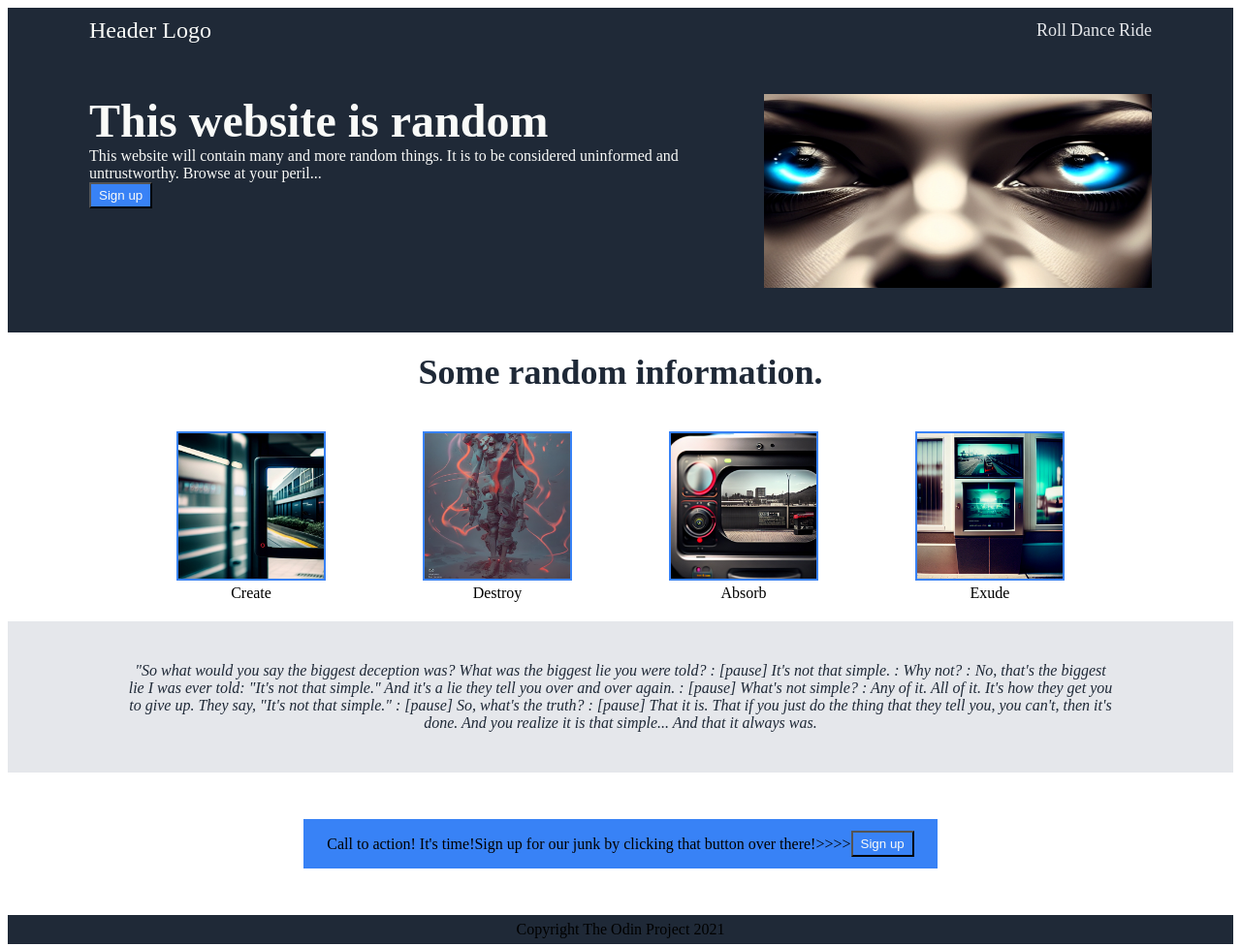
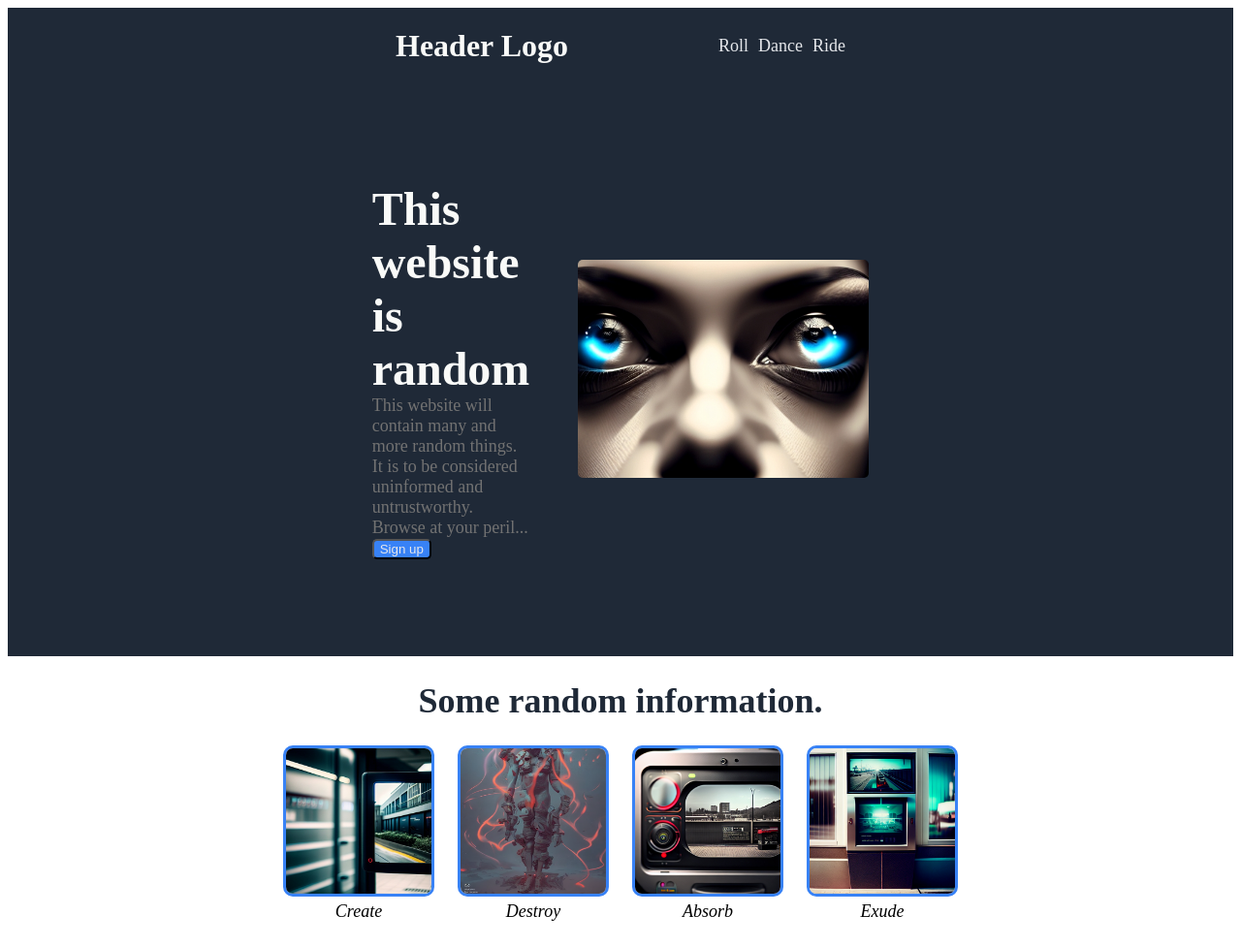
Before and after one commit to sk-rw/OdinProjectLandingPage, a plain HTML site: page index.html in a window 1280 px wide. Shown: the top 977 px of the page at 97% size. Drawn offline with Linux system fonts and the light colour scheme.

Commit message:
Reformat/Add css|Complete project

```diff
--- a/index.html
+++ b/index.html
@@ -5,13 +5,14 @@
     <meta charset="UTF-8">
     <meta http-equiv="X-UA-Compatible" content="IE=edge">
     <meta name="viewport" content="width=device-width, initial-scale=1.0">
-    <link rel="stylesheet" href="styled.css">
+    <link rel="stylesheet" href="styles.css">
     <title>Document</title>
 </head>
     <body>
 
             <div class="header">
-                    <div class="logo">Header Logo</div>
+                    <div class="logo">
+                        <h1>Header Logo</h1></div>
                         <div class="link">
                             <a href="https://youtu.be/dQw4w9WgXcQ">Roll</a>
                             <a href="https://www.youtube.com/watch?v=nM4okRvCg2g">Dance</a>
@@ -72,7 +73,7 @@
                                                     </div>
                                             </div>
                                                 <div class="footer">
-                                                    Copyright  The Odin Project 2021
+                                                    Copyright &copy; The Odin Project 2021
                                                 </div>
     </body>
 </html>
--- a/styles.css
+++ b/styles.css
@@ -1,63 +1,141 @@
 
-body {
+
+.header {
     display: flex;
-    flex-direction: column;
+    justify-content: space-between;
+    align-items: center;
+    padding-left: 400px;
+    padding-right: 400px;
+    color: #f9faf8;
+    background-color: #1f2937;
+}
 
+a, .link {
+    display: flex;
+    gap: 10px;
+    font-size: 18px;
+    color: #e5e7eb;
+    text-decoration: none;
 }
 
 .sec1 {
-    background-color: #1F2937;
-    text-align: start;
+    padding-top: 100px;
+    padding-bottom: 100px;
+    padding-left: 400px;
+    padding-right: 400px;
+    gap: 50px;
     display: flex;
-    flex-direction: column;
-    padding: 0 84px;
-}
-
-.title {
-    color: #f9faf8;
-    font-weight: bolder;
-    font-size: 48px;
-}
-.header {
-    justify-content: space-between;
-    display: flex;
-    background-color: #1F2937;
-    padding: 0 84px;
-    margin: 0;
-}
-
-button {
-    color: #f9faf8;
-    background-color: #3882f6;
-    display: inline-block;
-    padding: 6px 2px;
-    text-align: center;
+    background-color: #1f2937;
+    align-items: center;
+    justify-content: center;
 }
 
 .eyes {
     height: auto;
     width: 300px;
+    border-radius: 5px;
 }
 
 
+.title {
+    font-size: 48px;
+    font-weight: bolder;
+    color: #f9faf8;
+}
+
+.sub1sec1 {
+    color: #727272;
+    font-size: 18px;
+
+}
+
+button {
+    background-color: #3882f6;
+    border-radius: 5px;
+    color: #e5e7eb;
+}
+
+.title2 {
+    display: flex;
+    align-items: center;
+    justify-content: center;
+    font-size: 36px;
+    font-weight: bolder;
+    color: #1f2937;
+    padding: 25px;
+}
+
 .sec2 {
+    display: flex;
+    align-items: center;
+    justify-content: center;
+    text-align: center;
+    font-style: oblique;
+    font-size: 18px;
+    gap: 24px;
+    padding-left: 400px;
+    padding-right: 400px;
+    padding-bottom: 60px;
+}
+
+.infoimg {
+    height: 150px;
+    width: 150px;
+    border-style: solid;
+    border-color: #3882f6;
+    border-radius: 10px;
+}
+
+.sec3 {
     display: flex;
     justify-content: center;
     align-items: center;
     text-align: center;
-}
-
-.sec3 {
-    display: flex;
-    text-align: center;
+    padding-left: 400px;
+    padding-right: 400px;
+    padding-top: 100px;
+    padding-bottom: 100px;
+    font-size: 36px;
+    font-style: oblique;
+    background-color: #e5e7eb;
 }
 
 .sec4 {
     display: flex;
+    justify-content: center;
+    align-items: center;
+    text-align: center;
+    font-size: 18px;
+    padding-top: 75px;
+    padding-bottom: 75px;
+    padding-left: 400px;
+    padding-right: 400px;
+}
+
+.CTA {
+    display: flex;
+    background-color: #3882f6;
+    padding: 25px;
+    padding-left: 50px;
+    padding-right: 50px;
+    border-radius: 5px;
+    border-color: #e5e7eb;
+    color: #f9faf8;
+    justify-content: space-around;
+}
+
+.CTAbutton {
+    justify-content: space-around;
+    padding-left: 50px;
+    font-size: 18px;
 }
 
 .footer {
-    background-color: #1F2937;
     display: flex;
-    justify-content: space-around;
+    justify-content: center;
+    align-items: center;
+    background-color: #1f2937;
+    padding: 25px;
+    color: #f9faf8;
+
 }
```
